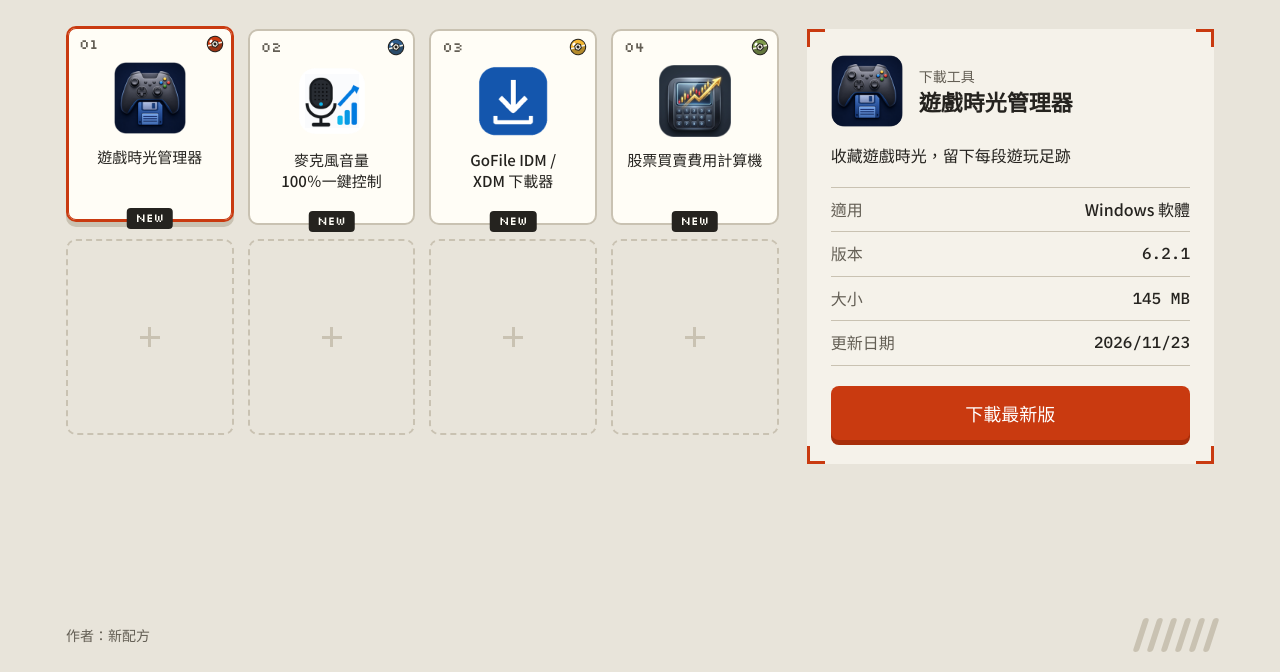
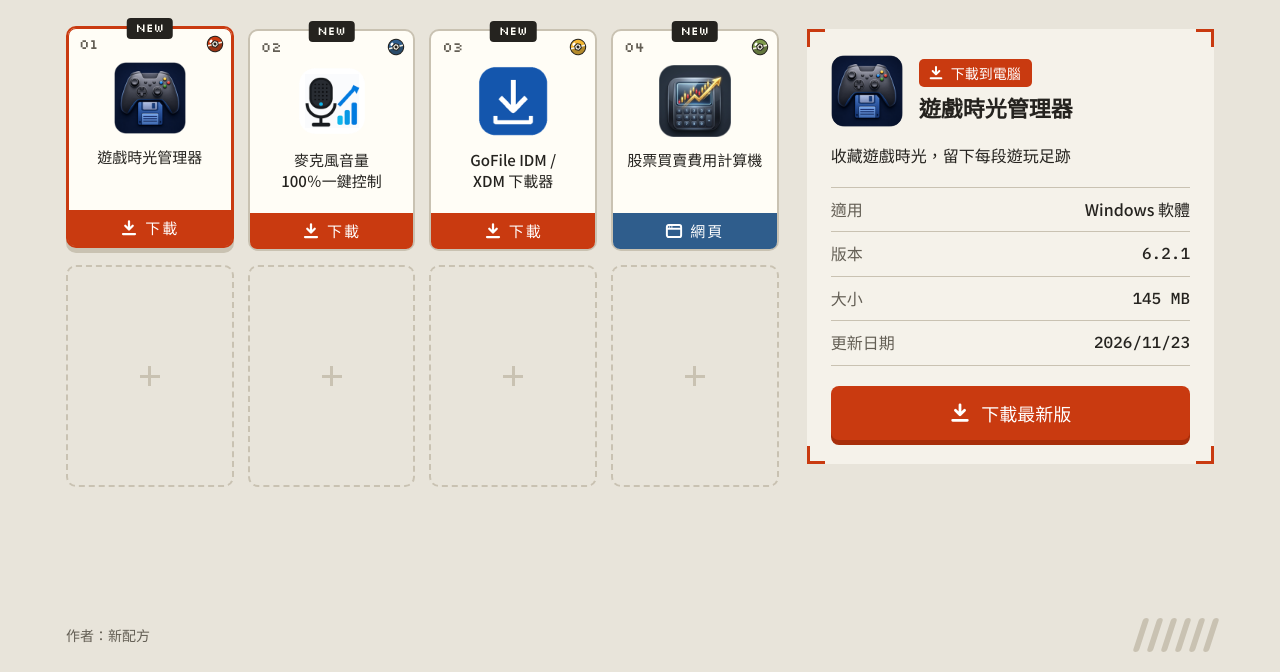
Before and after one commit to ufospacealiens/newformula-toolbox, a website with bundled scripts: page public/index.html in a window 1280 px wide. Shown: the part 128-800 px from the top of the page. Built offline with nearby package versions, Linux system fonts and the light colour scheme; files whose address does not match are found by name.

Commit message:
Add files via upload
Co-Authored-By: Claude Opus 5.5 <noreply@anthropic.com>

```diff
--- a/public/app.js
+++ b/public/app.js
@@ -32,6 +32,12 @@ function ballSvg(symbol, color, className) {
   s.append(u);
   return s;
 }
+// 下載（橘紅）和網頁（藍）的差別：圖示、文字、顏色都不同
+const KIND = {
+  '下載': { key: 'download', tag: '下載', long: '下載到電腦', go: '下載最新版' },
+  '網頁': { key: 'web', tag: '網頁', long: '網頁直接用', go: '開啟網頁' },
+};
+const kindOf = (t) => KIND[t.type];
 const pad = (n) => String(n).padStart(2, '0');
 function isNew(date) {
   const age = (Date.now() - new Date(date + 'T00:00:00+08:00').getTime()) / 864e5;
@@ -70,13 +76,17 @@ function drawRack() {
   const rack = $('rack');
   rack.replaceChildren();
   tools.forEach((t, i) => {
-    const b = el('button', 'slot');
+    const kind = kindOf(t);
+    const b = el('button', 'slot kind-' + kind.key);
     b.type = 'button';
     b.id = 'slot-' + t.id;
     b.setAttribute('aria-pressed', 'false');
     b.append(el('span', 'slot-no', pad(i + 1)), ballSvg('ball', t.colorValue, 'slot-ball'));
     if (t.icon) { const img = el('img'); img.src = 'icons/' + t.icon; img.alt = ''; img.width = 72; img.height = 72; b.append(img); }
     b.append(el('span', 'slot-name', t.name));
+    const strip = el('span', 'slot-kind');
+    strip.append(ballSvg('k-' + kind.key), el('span', '', kind.tag));
+    b.append(strip);
     if (t.date && isNew(t.date)) b.append(el('span', 'slot-new', 'NEW'));
     b.onclick = () => select(i, true);
     b.onmouseenter = () => light(i, true);
@@ -109,7 +119,10 @@ function showPanel() {
   const t = tools[selected], panel = $('panel');
   $('p-icon').hidden = !t.icon;
   if (t.icon) $('p-icon').src = 'icons/' + t.icon;
-  $('p-type').textContent = t.type === '網頁' ? '網頁工具' : '下載工具';
+  const kind = kindOf(t);
+  panel.classList.toggle('kind-web', kind.key === 'web');
+  panel.classList.toggle('kind-download', kind.key === 'download');
+  $('p-type').replaceChildren(ballSvg('k-' + kind.key), el('span', '', kind.long));
   $('p-name').textContent = t.name;
   $('p-desc').textContent = t.desc || '';
   const spec = $('spec');
@@ -127,7 +140,7 @@ function showPanel() {
   const go = $('go');
   if (t.url) {
     go.href = t.url;
-    go.textContent = t.type === '網頁' ? '開啟工具' : '下載最新版';
+    go.replaceChildren(ballSvg('k-' + kind.key), el('span', '', kind.go));
     if (t.type === '網頁') { go.target = '_blank'; go.rel = 'noopener'; } else { go.removeAttribute('target'); go.rel = 'noopener'; }
   } else {
     go.removeAttribute('href');
--- a/public/index.html
+++ b/public/index.html
@@ -20,6 +20,8 @@
 <!--PAGE-->
 <svg class="defs" aria-hidden="true"><defs>
   <symbol id="ball" viewBox="0 0 44 44"><g transform="rotate(-14 22 22)"><circle cx="22" cy="22" r="20" fill="#25231F"/><circle cx="22" cy="22" r="17.5" fill="currentColor"/><path d="M4.500 22a17.500 17.500 0 0 0 35 0z" fill="#25231F" fill-opacity=".3"/><path d="M4.500 22h35" stroke="#F4F0E4" stroke-width="3.500"/><ellipse cx="14" cy="13" rx="4.500" ry="3.200" fill="#fff" transform="rotate(-38 14 13)"/><path d="M22 13.500l7.400 4.250v8.500L22 30.500l-7.400-4.250v-8.500z" fill="#F4F0E4" stroke="#25231F" stroke-width="2.500" stroke-linejoin="round"/><circle cx="22" cy="22" r="3.600" fill="#25231F"/></g></symbol>
+  <symbol id="k-download" viewBox="0 0 24 24"><path d="M12 3v11m0 0l-5-5m5 5l5-5M4 20h16" fill="none" stroke="currentColor" stroke-width="3" stroke-linecap="round" stroke-linejoin="round"/></symbol>
+  <symbol id="k-web" viewBox="0 0 24 24"><rect x="2.5" y="4" width="19" height="16" rx="2.5" fill="none" stroke="currentColor" stroke-width="2.600"/><path d="M2.500 9h19" stroke="currentColor" stroke-width="2.600"/><circle cx="6" cy="6.600" r="1" fill="currentColor"/><circle cx="9.200" cy="6.600" r="1" fill="currentColor"/></symbol>
   <symbol id="ball-empty" viewBox="0 0 44 44"><circle cx="22" cy="22" r="17" fill="none" stroke="#A79F8D" stroke-width="2.500" stroke-dasharray="4 4"/></symbol>
 </defs></svg>
 
--- a/public/styles.css
+++ b/public/styles.css
@@ -9,6 +9,8 @@
   --dim: #645F55;
   --red: #C93A10;
   --red-deep: #A82E0A;
+  --blue: #2F5D8C;    /* 網頁工具 */
+  --blue-deep: #1F4468;
   --lcd: #B9C98C;
   --lcd-ink: #2B3A1C;
   --sans: 'Noto Sans TC', 'Microsoft JhengHei UI', 'PingFang TC', sans-serif;
@@ -64,12 +66,18 @@ span.ball svg { transform: none !important; }
 .num { font: 400 24px/1 var(--pixel); }
 @keyframes roll { from { transform: translateX(160px) rotate(420deg); opacity: 0; } to { transform: none; } }
 
+/* ---------- 下載（橘紅）／網頁（藍） ---------- */
+.kind-download { --kind: var(--red); --kind-deep: var(--red-deep); --kind-hover: #D4431A; }
+.kind-web { --kind: var(--blue); --kind-deep: var(--blue-deep); --kind-hover: #3A6DA1; }
+.slot-kind { position: absolute; inset: auto 0 0; display: flex; align-items: center; justify-content: center; gap: 7px; height: 36px; border-radius: 0 0 7px 7px; background: var(--kind); color: #fff; font-size: 15px; font-weight: 500; letter-spacing: 2px; }
+.slot-kind svg { width: 18px; height: 18px; }
+
 /* ---------- 工具格 ---------- */
 .bench { display: grid; grid-template-columns: minmax(0, 1.75fr) minmax(300px, 1fr); gap: 28px; margin-top: 32px; align-items: start; }
 .rack { display: grid; grid-template-columns: repeat(4, minmax(0, 1fr)); gap: 14px; }
 .slot {
   position: relative; display: flex; flex-direction: column; align-items: center; justify-content: flex-start; gap: 12px;
-  min-height: 196px; padding: 34px 8px 14px; border: 2px solid var(--seam); border-radius: 10px;
+  min-height: 222px; padding: 34px 8px 48px; border: 2px solid var(--seam); border-radius: 10px;
   background: var(--slot); text-align: center; cursor: pointer;
   transition: transform .14s cubic-bezier(.2, .8, .3, 1.4), border-color .15s, box-shadow .15s;
 }
@@ -77,23 +85,23 @@ span.ball svg { transform: none !important; }
 .slot-no { position: absolute; top: 9px; left: 11px; font: 400 14px/1 var(--pixel); color: var(--dim); }
 .slot-ball { position: absolute; top: 7px; right: 8px; width: 18px; height: 18px; }
 .slot-name { font-size: 15px; font-weight: 500; line-height: 1.4; text-wrap: balance; overflow-wrap: anywhere; }
-.slot-new { position: absolute; bottom: -9px; left: 50%; transform: translateX(-50%); padding: 2px 9px; border-radius: 4px; background: var(--ink); color: #FFFDF6; font: 400 12px/1.4 var(--pixel); }
+.slot-new { position: absolute; top: -10px; left: 50%; transform: translateX(-50%); padding: 2px 9px; border-radius: 4px; background: var(--ink); color: #FFFDF6; font: 400 12px/1.4 var(--pixel); }
 @media (hover: hover) { .slot:hover { border-color: var(--ink); } .slot:hover img { transform: translateY(-4px); } }
 .slot.lit { border-color: var(--ink); }
 .slot:active { transform: scale(.95); }
-.slot[aria-pressed="true"] { border-color: var(--red); box-shadow: inset 0 0 0 1px var(--red), 0 5px 0 var(--seam); transform: translateY(-3px); }
+.slot[aria-pressed="true"] { border-color: var(--kind); box-shadow: inset 0 0 0 1px var(--kind), 0 5px 0 var(--seam); transform: translateY(-3px); }
 .slot[aria-pressed="true"]:active { transform: scale(.96); }
-.slot-empty { display: flex; align-items: center; justify-content: center; min-height: 196px; border: 2px dashed var(--seam); border-radius: 10px; color: var(--seam); }
+.slot-empty { display: flex; align-items: center; justify-content: center; min-height: 222px; border: 2px dashed var(--seam); border-radius: 10px; color: var(--seam); }
 .slot-empty::before { content: ""; width: 20px; height: 20px; background: linear-gradient(currentColor, currentColor) center / 100% 3px no-repeat, linear-gradient(currentColor, currentColor) center / 3px 100% no-repeat; }
 
 /* ---------- 說明牌 ---------- */
 .panel { position: sticky; top: 20px; padding: 26px 24px 24px; background: var(--plate); }
 .panel::before, .panel::after { content: ""; position: absolute; inset: 0; pointer-events: none;
   background:
-    linear-gradient(var(--red), var(--red)) 0 0 / 18px 3px, linear-gradient(var(--red), var(--red)) 0 0 / 3px 18px,
-    linear-gradient(var(--red), var(--red)) 100% 0 / 18px 3px, linear-gradient(var(--red), var(--red)) 100% 0 / 3px 18px,
-    linear-gradient(var(--red), var(--red)) 0 100% / 18px 3px, linear-gradient(var(--red), var(--red)) 0 100% / 3px 18px,
-    linear-gradient(var(--red), var(--red)) 100% 100% / 18px 3px, linear-gradient(var(--red), var(--red)) 100% 100% / 3px 18px;
+    linear-gradient(var(--kind), var(--kind)) 0 0 / 18px 3px, linear-gradient(var(--kind), var(--kind)) 0 0 / 3px 18px,
+    linear-gradient(var(--kind), var(--kind)) 100% 0 / 18px 3px, linear-gradient(var(--kind), var(--kind)) 100% 0 / 3px 18px,
+    linear-gradient(var(--kind), var(--kind)) 0 100% / 18px 3px, linear-gradient(var(--kind), var(--kind)) 0 100% / 3px 18px,
+    linear-gradient(var(--kind), var(--kind)) 100% 100% / 18px 3px, linear-gradient(var(--kind), var(--kind)) 100% 100% / 3px 18px;
   background-repeat: no-repeat; }
 .panel::after { content: none; }
 .panel > * { position: relative; }
@@ -101,7 +109,8 @@ span.ball svg { transform: none !important; }
 .p-head { display: flex; align-items: center; gap: 16px; }
 .p-head > div { min-width: 0; }
 .p-icon { flex: none; border-radius: 14px; object-fit: contain; }
-.p-type { color: var(--dim); font-size: 14px; }
+.p-type { display: inline-flex; align-items: center; gap: 7px; margin-bottom: 6px; padding: 3px 11px 3px 9px; border-radius: 5px; background: var(--kind); color: #fff; font-size: 14px; font-weight: 500; }
+.p-type svg { width: 16px; height: 16px; }
 .p-head h2 { font-size: 22px; font-weight: 900; line-height: 1.35; text-wrap: balance; overflow-wrap: anywhere; }
 .p-desc { margin-top: 16px; }
 .spec { margin-top: 18px; border-bottom: 1px solid var(--seam); }
@@ -113,9 +122,10 @@ span.ball svg { transform: none !important; }
 .notes summary { cursor: pointer; color: var(--dim); padding: 4px 0; }
 .notes ul { max-height: 220px; overflow-y: auto; padding: 4px 0 0 1.2em; }
 .notes li { margin-top: 6px; }
-.go { display: flex; align-items: center; justify-content: center; min-height: 54px; margin-top: 20px; border-radius: 8px; background: var(--red); box-shadow: 0 5px 0 var(--red-deep); color: #fff; font-size: 18px; font-weight: 500; text-decoration: none; transition: transform .08s, box-shadow .08s, background .15s; }
-@media (hover: hover) { .go[href]:hover { background: #D4431A; } }
-.go[href]:active { transform: translateY(5px); box-shadow: 0 0 0 var(--red-deep); }
+.go { display: flex; align-items: center; justify-content: center; gap: 10px; min-height: 54px; margin-top: 20px; border-radius: 8px; background: var(--kind); box-shadow: 0 5px 0 var(--kind-deep); color: #fff; font-size: 18px; font-weight: 500; text-decoration: none; transition: transform .08s, box-shadow .08s, background .15s; }
+@media (hover: hover) { .go[href]:hover { background: var(--kind-hover); } }
+.go[href]:active { transform: translateY(5px); box-shadow: 0 0 0 var(--kind-deep); }
+.go svg { width: 22px; height: 22px; }
 .go:not([href]) { background: var(--seam); box-shadow: none; color: var(--dim); }
 .swap > .p-head, .swap > .p-desc, .swap > .spec { animation: swap .22s ease; }
 @keyframes swap { from { transform: translateY(6px); opacity: .2; } to { transform: none; } }
@@ -145,7 +155,7 @@ span.ball svg { transform: none !important; }
   .num { font-size: 20px; }
   .bench { display: block; margin-top: 24px; }
   .rack { gap: 12px; }
-  .slot, .slot-empty { min-height: 168px; }
+  .slot, .slot-empty { min-height: 196px; }
   .slot-empty:nth-child(n+7) { display: none; }
   .slot img { width: 64px; height: 64px; }
   .slot[aria-pressed="true"]:not(.sheet-open *) { border-color: var(--seam); box-shadow: none; transform: none; }
```
